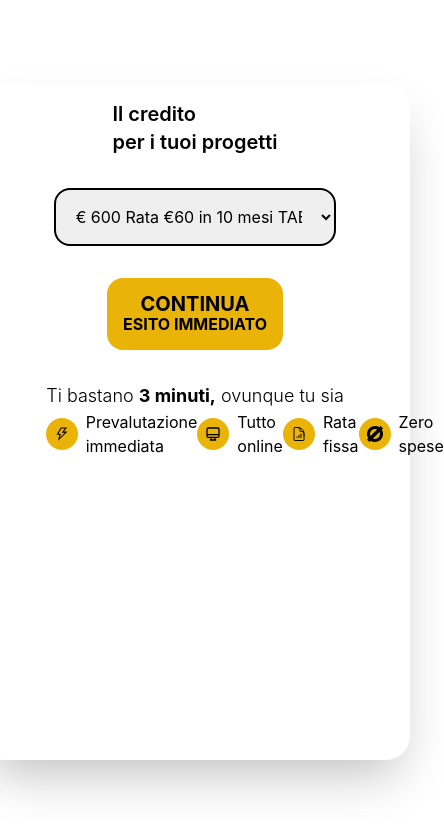
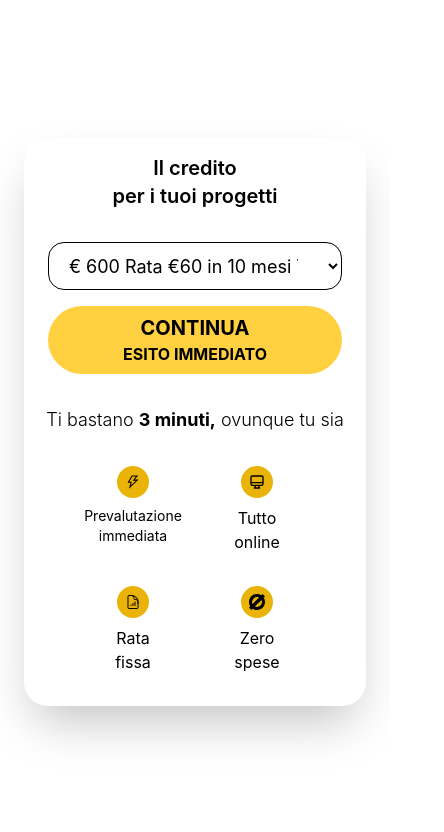
Before and after one commit to OmarVelasco10/laravel42-test, a React (Create React App) app: page /main in a window 390 px wide. Shown: the top 832 px of the page, 444 px wide, since content can reach past the window. Built offline with nearby package versions, Linux system fonts and the light colour scheme.

Commit message:
FIX(mainPage): add responsiveness in all devices

```diff
--- a/package.json
+++ b/package.json
@@ -19,7 +19,6 @@
     "react-router-dom": "^6.19.0",
     "react-scripts": "5.0.1",
     "typescript": "^4.9.5",
-    "uuid": "^9.0.1",
     "web-vitals": "^2.1.4"
   },
   "scripts": {
--- a/src/components/Actions.tsx
+++ b/src/components/Actions.tsx
@@ -1,4 +1,5 @@
 import React from "react";
+
 import { HiOutlineDesktopComputer } from "react-icons/hi";
 import { AiOutlineThunderbolt } from "react-icons/ai";
 import { HiOutlineDocumentChartBar } from "react-icons/hi2";
@@ -6,26 +7,28 @@ import { SiZeromq } from "react-icons/si";
 
 export const Actions = () => {
   return (
-    <div className="w-3/4 flex justify-between ">
-      <div className="flex items-center gap-2">
-        <div className="rounded-full bg-yellow-500 p-2">
+    <div className="grid grid-cols-2 justify-items-center w-[80%] md:w-[70%] lg:flex lg:flex-wrap items-start justify-center lg:max-w-96 py-4 sm:py-4 lg:px-40 lg:w-full">
+      <div className="w-1/3 md:w-2/5 lg:w-1/4 flex items-center gap-2 flex flex-col my-4 xl:flex-row xl:justify-center">
+        <div className="rounded-full bg-yellow-500 p-2 flex flex-col ">
           <AiOutlineThunderbolt />
         </div>
-        Prevalutazione immediata
+        <h4 className="block whitespace-normal md:whitespace-nowrap xl:whitespace-nowrap text-sm xl:inline-block lg:inline lg:px-2 lg:whitespace-normal">
+          Prevalutazione immediata
+        </h4>
       </div>
-      <div className="flex items-center gap-2">
-        <div className="rounded-full bg-yellow-500 p-2">
+      <div className="w-1/3 md:w-2/5 lg:w-1/4 flex items-center gap-2 flex flex-col my-4 xl:flex-row xl:justify-center">
+        <div className="rounded-full bg-yellow-500 p-2 ">
           <HiOutlineDesktopComputer />
         </div>
         Tutto online
       </div>
-      <div className="flex items-center gap-2">
+      <div className="w-1/3 md:w-2/5 lg:w-1/4 flex items-center gap-2 flex flex-col my-4 xl:flex-row xl:justify-center">
         <div className="rounded-full bg-yellow-500 p-2">
           <HiOutlineDocumentChartBar />
         </div>
         Rata fissa
       </div>
-      <div className="flex items-center gap-2">
+      <div className="w-1/3 md:w-2/5 lg:w-1/4 flex items-center gap-2 flex flex-col my-4 xl:flex-row xl:justify-center">
         <div className="rounded-full bg-yellow-500 p-2">
           <SiZeromq />
         </div>
--- a/src/components/Form.tsx
+++ b/src/components/Form.tsx
@@ -1,8 +1,8 @@
-import React from 'react'
-import { SubmitHandler, useForm } from 'react-hook-form';
-import { useNavigate } from 'react-router-dom';
-import { Price } from '../interfaces/Prices';
-import { v4 as uuidv4 } from "uuid";
+import React from "react";
+import { SubmitHandler, useForm } from "react-hook-form";
+import { useNavigate } from "react-router-dom";
+
+import { Price } from "../interfaces/Prices";
 
 interface FormProps {
   prices: Price[];
@@ -10,9 +10,9 @@ interface FormProps {
 
 type Inputs = {
   price: string;
-}
+};
 
-export const Form = ({prices}: FormProps) => {
+export const Form = ({ prices }: FormProps) => {
   const navigate = useNavigate();
 
   const uniqueImpFinanzSet = new Set();
@@ -24,33 +24,40 @@ export const Form = ({prices}: FormProps) => {
       uniquePrices.push({ imp_finanz: price.imp_finanz, notes: price.notes });
     }
   });
-  const {register, handleSubmit} = useForm<Inputs>();
+  const { register, handleSubmit } = useForm<Inputs>();
   const onSubmit: SubmitHandler<Inputs> = (data) => {
     navigate(`/price/${data.price}`);
   };
 
-
-
   return (
-    <form onSubmit={handleSubmit(onSubmit)} className="w-3/4 rounded-lg p-2 flex flex-col items-center justify-center">
+    <form
+      onSubmit={handleSubmit(onSubmit)}
+      className="w-full md:max-w-md rounded-lg p-2 flex flex-col items-center justify-center"
+    >
       <div className="w-full flex flex-col justify-center items-center">
-      <div>
-        <select className="w-full rounded-2xl p-4 border-2 border-black" {...register('price')}>
+        <div className="md:w-full mx-auto">
+          <select
+            className="home-select w-full rounded-2xl p-4 border-2 border-black"
+            {...register("price")}
+          >
             {uniquePrices.map((item: any, index: any) => (
-            <>
-              <option key={`price-${uuidv4()}`} value={item.imp_finanz}>
+              <option key={`price-${index}`} value={item.imp_finanz}>
                 € {item.imp_finanz} {item.notes}
               </option>
-            </>
             ))}
           </select>
         </div>
 
-      <button type="submit" className=" max-w-[80%] bg-yellow-500 font-bold rounded-2xl p-4 mt-8">
-        <span className="block font-bold text-xl leading-5">CONTINUA</span>
-        <span className="block leading-5 text-base">ESITO IMMEDIATO</span>
+        <button
+          type="submit"
+          className="home-submit w-full md:max-w-[70%] font-bold py-2"
+        >
+          <span className="block font-bold text-xl leading-500">CONTINUA</span>
+          <span className="inline-block leading-5 text-base">
+            ESITO IMMEDIATO
+          </span>
         </button>
       </div>
     </form>
-  )
-}
+  );
+};
--- a/src/index.css
+++ b/src/index.css
@@ -11,3 +11,31 @@ code {
   font-family: source-code-pro, Menlo, Monaco, Consolas, 'Courier New',
     monospace;
 }
+
+.home-submit {
+  margin-top: 1rem;
+  display: inline-block;
+  width: 100%;
+  border-radius: 9999px;
+  background-color: rgba(255,203,44,0.9);
+  padding-left: 4rem;
+  padding-right: 4rem;
+}
+
+.home-select {
+  background-size: auto 10px;
+    background-position: right 14px center;
+    background-repeat: no-repeat;
+    background-color: #fff;
+    padding-right: 1.5em;
+    font-size: 18px;
+    height: 3rem;
+    width: 100%;
+    border-width: 1px;
+    padding-top: 0.5rem;
+    padding-bottom: 0.5rem;
+    line-height: 1.5;
+    display: flex;
+    align-items: center;
+    justify-content: flex-start;
+}
--- a/src/pages/MainPage.tsx
+++ b/src/pages/MainPage.tsx
@@ -1,14 +1,12 @@
 import React from "react";
+
 import { Actions } from "../components/Actions";
 import prices from "../api/prices.json";
 import { Form } from "../components/Form";
 
-
-
 export const MainPage = () => {
-
-
   return (
+    <div className="md:container mx-auto text-center px-6 sm:px-10 md:px-6">
       <div className="bg-white h-4/5 rounded-3xl shadow-2xl px-4 max-w-4xl lg:max-w-7xl xl:max-w-7xl flex flex-col items-center md:h-1/2">
         <p className="text-xl text-gray-5 font-semibold pt-4 sm:pt-10 pb-2 mb-4 px-4 text-2xl sm:px-8 lg:text-3xl">
           Il credito
@@ -22,5 +20,6 @@ export const MainPage = () => {
         </h2>
         <Actions />
       </div>
+    </div>
   );
 };
```
Lines whose indentation alone changed are shown as unchanged.
